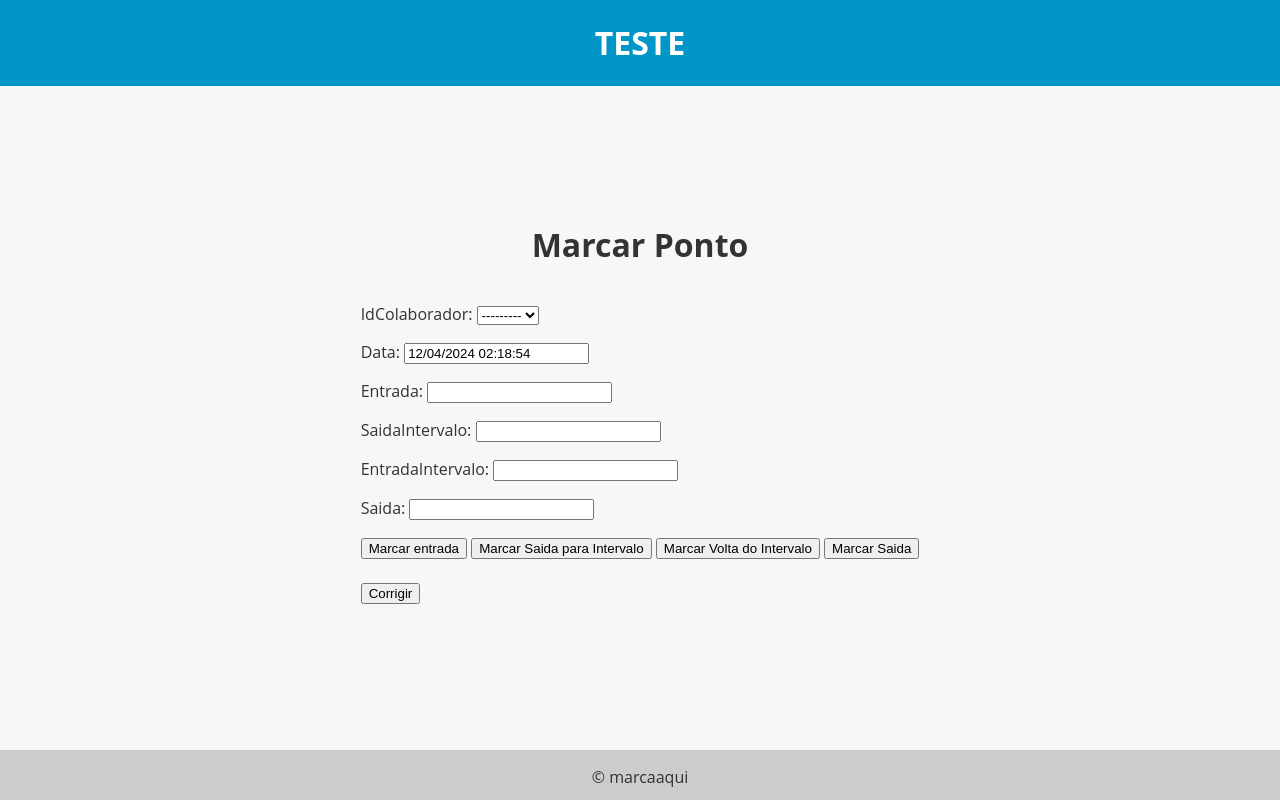
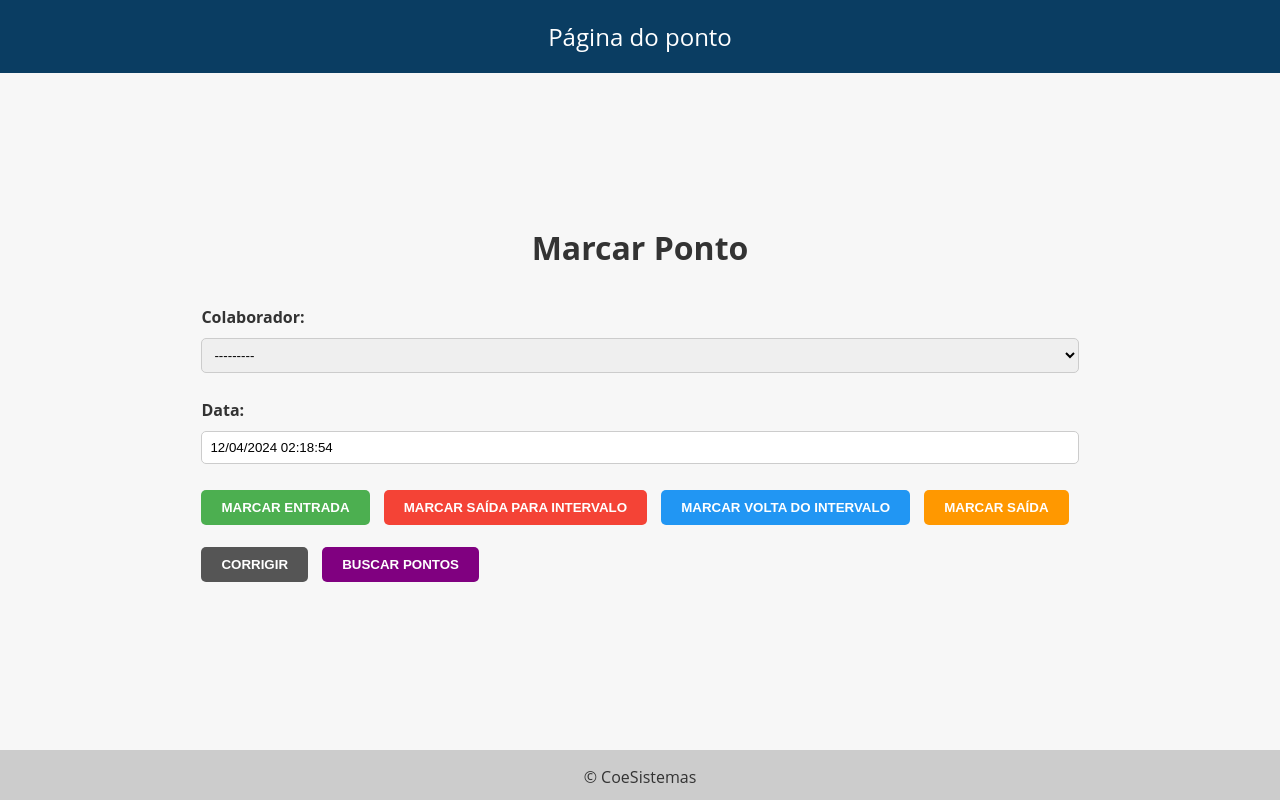
Before and after one commit to marcoskrgr/marca-ponto, a Django app: page /ponto/ in a window 1280 px wide. Run offline with Django 5.2, Linux system fonts and the light colour scheme; data comes from the database, SQL or seed files in the repository; both versions use the stored data as it was after the commit.

Commit message:
Update-ponto

```diff
--- a/app/templates/base.html
+++ b/app/templates/base.html
@@ -18,9 +18,10 @@
     }
 
     header {
-        background-color: #0096c7;
+      background-color: #0a3d62;
       color: #fff;
       text-align: center;
+      padding: 10px 0;
     }
 
     footer {
@@ -43,6 +44,31 @@
       align-items: center;
     }
 
+    /* NavBar */
+
+    nav ul {
+      margin: 0;
+      padding: 0;
+      list-style-type: none;
+      text-align: center;
+    }
+
+    nav ul li {
+      display: inline;
+    }
+
+    nav ul li a {
+      display: inline-block;
+      padding: 10px 20px;
+      color: #fff;
+      text-decoration: none;
+      font-size: 1.5rem;
+    }
+
+    nav ul li a:hover {
+      background-color: #007399;
+    }
+
     /* Estilo para mensagens*/
     .messages {
       list-style: none;
@@ -54,7 +80,10 @@
       padding: 10px;
       margin-bottom: 10px;
       border-radius: 5px;
-      position: fixed;
+
+      display: flex;
+      justify-content: center;
+      align-items: center;
     }
 
     .success {
@@ -69,11 +98,134 @@
       color: #ff3333;
     }
 
+    /* Estilos para a tabela */
+    .table {
+      width: 100%;
+      border-collapse: collapse;
+      border: 1px solid #ddd;
+    }
+
+    .table th, .table td {
+      padding: 8px;
+      text-align: left;
+      border-bottom: 1px solid #ddd;
+    }
+
+    /* Listras alternadas */
+    .table-striped tbody tr:nth-child(odd) {
+      background-color: #f2f2f2;
+    }
+
+    /* Tabela responsiva */
+    .table-responsive {
+      overflow-x: auto;
+    }
+
+    /* Estilo para cabeçalho */
+    .table th {
+      background-color: #343a40;
+      color: #fff;
+    }
+
+    /* Estilo para células de dados */
+    .table td {
+      background-color: #fff;
+    }
+
+    /* Hover nas linhas */
+    .table tbody tr:hover {
+      background-color: #e9ecef;
+    }
+
+    /* Linhas divisoras entre as colunas */
+    .table th:not(:last-child),
+    .table td:not(:last-child) {
+      border-right: 1px solid #ddd;
+    }
+
+    /* Oculta a primeira coluna (data) */
+    .table td:first-child,
+    .table th:first-child {
+      display: none;
+    }
+
+
+    /* Estilos para os labels */
+    label {
+      display: block;
+      margin-bottom: 5px;
+      font-weight: bold;
+      color: #333; /* Cor do texto */
+    }
+
+    /* Estilos para os inputs */
+    input[type="text"],
+    input[type="datetime-local"],
+    input[type="datetime"],
+    select {
+      width: 100%;
+      padding: 8px;
+      margin-top: 5px;
+      margin-bottom: 10px;
+      border: 1px solid #ccc; /* Cor da borda */
+      border-radius: 5px;
+      box-sizing: border-box;
+    }
+
+    /* Estilos para os botões */
+    .btn {
+      padding: 10px 20px;
+      border: none;
+      cursor: pointer;
+      border-radius: 5px;
+      font-weight: bold;
+      text-transform: uppercase;
+      margin-right: 10px;
+    }
+
+    .btn-entrada {
+      background-color: #4CAF50; /* Verde */
+      color: white;
+    }
+
+    .btn-enviar {
+      background-color: #4CAF50; /* Verde */
+      color: white;
+    }
+
+    .btn-saida-intervalo {
+      background-color: #f44336; /* Vermelho */
+      color: white;
+    }
+
+    .btn-entrada-intervalo {
+      background-color: #2196F3; /* Azul */
+      color: white;
+    }
+
+    .btn-saida {
+      background-color: #FF9800; /* Laranja */
+      color: white;
+    }
+
+    .btn-corrigir {
+      background-color: #555555; /* Cinza */
+      color: white;
+    }
+
+    .btn-buscar-pontos {
+      background-color: #800080; /* Roxo */
+      color: white;
+    }
   </style>
 </head>
 <body>
   <header>
-    <h1>TESTE</h1>
+    <nav>
+      <ul>
+        <li><a href="{% url 'ponto_form' %}">Página do ponto</a></li>
+      </ul>
+    </nav>
   </header>
 
   <main>
@@ -82,7 +234,7 @@
   </main>
 
   <footer>
-    <p>&copy; marcaaqui</p>
+    <p>&copy; CoeSistemas</p>
   </footer>
 </body>
 </html>
--- a/app/urls.py
+++ b/app/urls.py
@@ -1,8 +1,10 @@
 from django.contrib import admin
 from django.urls import path
 from employees.views import ponto_form, correcao
+from django.views.generic import RedirectView
 
 urlpatterns = [
+    path('', RedirectView.as_view(url='/ponto/')),
     path('admin/', admin.site.urls),
     path('ponto/', ponto_form, name='ponto_form'),
     path('correcao/<int:id_colaborador>/<str:data>/', correcao, name='correcao_form')
--- a/employees/forms.py
+++ b/employees/forms.py
@@ -9,24 +9,16 @@ class fPontoForm(ModelForm):
         model = fPonto
         fields = ['idColaborador',
                   'data',
-                  'entrada',
-                  'saidaIntervalo',
-                  'entradaIntervalo',
-                  'saida']
+                ]
+        labels = {
+            'idColaborador': 'Colaborador',
+            'data': 'Data',
+        }
 
     def __init__(self, *args, **kwargs):
         super().__init__(*args, **kwargs)
         self.fields['idColaborador'].queryset = dColaboradores.objects.all()
 
         self.fields['data'].widget = forms.DateTimeInput(attrs={'name' : 'idColaborador'})
-
         self.fields['data'].initial = timezone.now()
         self.fields['data'].widget = forms.DateTimeInput(attrs={'type' : 'datetime', 'readonly': True, 'name' : 'data', 'id': 'labelForm'})
-
-        self.fields['entrada'].widget = forms.DateTimeInput(attrs={'type': 'datetime', 'readonly': True, 'id': 'labelForm'})
-
-        self.fields['saidaIntervalo'].widget = forms.DateTimeInput(attrs={'type': 'datetime', 'readonly': True, 'id': 'labelForm'})
-
-        self.fields['entradaIntervalo'].widget = forms.DateTimeInput(attrs={'type': 'datetime','readonly': True, 'id': 'labelForm'})
-
-        self.fields['saida'].widget = forms.DateTimeInput(attrs={'type': 'datetime', 'readonly': True, 'id': 'labelForm'})
--- a/employees/templates/correcao_form.html
+++ b/employees/templates/correcao_form.html
@@ -21,20 +21,20 @@
             <option value="entradaIntervalo">Entrada Intervalo</option>
             <option value="saida">Saida</option>
         </select>
-
+        <p>Hora</p>
         <select name="hora" id="hora">
             {% for hora in horas %}
                 <option value="{{ hora }}">{{ hora }}</option>
             {% endfor %}
         </select>
 
-
+        <p>Minuto</p>
         <select name="minuto" id="minuto">
             {% for minuto in minutos %}
                 <option value="{{ minuto }}">{{ minuto }}</option>
             {% endfor %}
         </select>
 
-        <button type="submit">Enviar</button>
+        <button type="submit" class="btn btn-enviar">Enviar</button>
     </form>
 {% endblock %}
--- a/employees/templates/ponto_form.html
+++ b/employees/templates/ponto_form.html
@@ -2,8 +2,9 @@
 
 {% block content %}
     <h1>Marcar Ponto</h1>
-    <form method="POST">
-        {% csrf_token %}
+
+    <div class="container">
+        <div class="form-container">
             {% if messages %}
                 <ul class="messages">
                     {% for message in messages %}
@@ -11,18 +12,49 @@
                     {% endfor %}
                 </ul>
             {% endif %}
+
+            <form method="POST">
+                {% csrf_token %}
                 {{ ponto_form.as_p }}
-        <button type="submit" name="action" value="entrada">Marcar entrada</button>
 
-        <button type="submit" name="action" value="saidaIntervalo">Marcar Saida para Intervalo</button>
+                <button class="btn btn-entrada" type="submit" name="action" value="entrada">Marcar entrada</button>
+                <button class="btn btn-saida-intervalo" type="submit" name="action" value="saidaIntervalo">Marcar Saída para Intervalo</button>
+                <button class="btn btn-entrada-intervalo" type="submit" name="action" value="entradaIntervalo">Marcar Volta do Intervalo</button>
+                <button class="btn btn-saida" type="submit" name="action" value="saida">Marcar Saída</button>
+                <br><br>
+                <button class="btn btn-corrigir" type="submit" name="action" value="corrigir">Corrigir</button>
+                <button class="btn btn-buscar-pontos" type="submit" name="btn_buscar_pontos">Buscar Pontos</button>
+            </form>
+        </div>
 
-        <button type="submit" name="action" value="entradaIntervalo">Marcar Volta do Intervalo</button>
-
-        <button type="submit" name="action" value="saida">Marcar Saida</button>
-
-        <br><br>
-
-        <button type="submit" name="action" value="corrigir">Corrigir</button>
-
-    </form>
+        <div class="table-container">
+            {% if pontos_do_colaborador %}
+                <h2>Pontos Marcados</h2>
+                <div class="table-responsive">
+                    <table class="table table-striped">
+                        <thead>
+                            <tr>
+                                <th>Data</th>
+                                <th>Entrada</th>
+                                <th>Saída Intervalo</th>
+                                <th>Entrada Intervalo</th>
+                                <th>Saída</th>
+                            </tr>
+                        </thead>
+                        <tbody>
+                            {% for ponto in pontos_do_colaborador %}
+                                <tr>
+                                    <td>{{ ponto.data }}</td>
+                                    <td>{{ ponto.entrada }}</td>
+                                    <td>{{ ponto.saidaIntervalo }}</td>
+                                    <td>{{ ponto.entradaIntervalo }}</td>
+                                    <td>{{ ponto.saida }}</td>
+                                </tr>
+                            {% endfor %}
+                        </tbody>
+                    </table>
+                </div>
+            {% endif %}
+        </div>
+    </div>
 {% endblock %}
--- a/employees/views.py
+++ b/employees/views.py
@@ -1,10 +1,10 @@
-from datetime import date, datetime
+from datetime import date, datetime, timedelta
 from django.shortcuts import render, redirect
 from employees.models import fPonto, fPontoCorrecoes, dColaboradores
 from employees.forms import fPontoForm
 from django.contrib import messages
+from django.shortcuts import get_object_or_404
 from django.utils import timezone
-from django.utils.dateparse import parse_date
 
 #Função para verificar se ja existe a data inserida para o colaborador inserido
 def verificaData(ponto, colaborador, data):
@@ -17,66 +17,101 @@ def verificaData(ponto, colaborador, data):
   return ponto
 
 def ponto_form(request):
+  id_colaborador = request.GET.get('idColaborador')
+  pontos_do_colaborador = []
+  colaborador = None  # Inicializa a variável colaborador
+
+  if id_colaborador:
+    colaborador = get_object_or_404(dColaboradores, pk=id_colaborador)
+    data_atual = datetime.now().date()
+    pontos_do_colaborador = fPonto.objects.filter(idColaborador=colaborador, data=data_atual)
+
+  # Verificar se há algum ponto não marcado no dia anterior
+  if colaborador:  # Verifica se colaborador está definido
+    data_anterior = timezone.now().date() - timedelta(days=1)
+    ponto_anterior = fPonto.objects.filter(idColaborador=colaborador, data=data_anterior).first()
+    if ponto_anterior:
+      if not ponto_anterior.entrada or not ponto_anterior.saidaIntervalo or not ponto_anterior.entradaIntervalo or not ponto_anterior.saida:
+        messages.warning(request, "Você não pode marcar novos pontos até corrigir o ponto pendente do dia anterior.")
+        return redirect('/ponto')  # Redireciona para evitar bater novos pontos
+
+  form = fPontoForm(request.POST)
+
   if request.method == 'POST':
-    form = fPontoForm(request.POST)
+    if 'btn_buscar_pontos' in request.POST:
+      id_colaborador = request.POST.get('idColaborador')
+      colaborador = get_object_or_404(dColaboradores, pk=id_colaborador)
+      data_atual = datetime.now().date()
+      pontos_do_colaborador = fPonto.objects.filter(idColaborador=colaborador, data=data_atual)
+    else:
+        # Verificar se é sábado ou domingo (fim de semana)
+        data_atual = datetime.now().date()
+        if data_atual.weekday() in [5, 6]:  # 5 é sábado, 6 é domingo
+          messages.info(request, "Fim de semana! Não é necessário marcar ponto.")
+          return redirect('/ponto')  # Redireciona para evitar bater pontos no fim de semana
 
-    if form.is_valid():
+        # Verificar se há algum ponto não marcado no dia anterior
+        data_anterior = timezone.now().date() - timedelta(days=1)
+        ponto_anterior = fPonto.objects.filter(idColaborador=colaborador, data=data_anterior).first()
+        if ponto_anterior:
+          if not ponto_anterior.entrada or not ponto_anterior.saidaIntervalo or not ponto_anterior.entradaIntervalo or not ponto_anterior.saida:
+            messages.warning(request, "Você não pode marcar novos pontos até corrigir o ponto pendente do dia anterior.")
+            return redirect('/ponto')  # Redireciona para evitar bater novos pontos
 
-      # Definindo as variaveis usadas abaixo
-      dateTime = form.cleaned_data['data']
+        form = fPontoForm(request.POST)
+        if form.is_valid():
+          # Definindo as variáveis usadas abaixo
+          dateTime = form.cleaned_data['data']
+          data = date(dateTime.year, dateTime.month, dateTime.day)  # Combine a data com a hora mínima
 
-      data = date(dateTime.year, dateTime.month, dateTime.day)  # Combine a data com a hora mínima
+          # Colaborador
+          colaborador = form.cleaned_data['idColaborador']
 
-      #Colaborador
-      colaborador = form.cleaned_data['idColaborador']
+          # Verificando se já existe o dia no ponto do funcionário
+          ponto = fPonto.objects.filter(idColaborador=colaborador, data=data).first()
+          ponto = verificaData(ponto, colaborador, data)
 
-      #Verificando se ja existe o dia no ponto do funcionario
-      ponto = fPonto.objects.filter(idColaborador=colaborador, data=data).first()
-      ponto = verificaData(ponto, colaborador, data)
+          # Verificar qual botão foi clicado
+          action = request.POST.get('action')
 
-      # Verificar qual botão foi clicado
-      action = request.POST.get('action')
+          # Verifica se o campo correspondente já está preenchido
+          if action == 'entrada' and ponto.entrada:
+            messages.error(request, "O ponto de entrada já foi preenchido para este colaborador nesta data.")
+          elif action == 'saidaIntervalo' and ponto.saidaIntervalo:
+            messages.error(request, "O ponto de saída para intervalo já foi preenchido para este colaborador nesta data.")
+          elif action == 'entradaIntervalo' and ponto.entradaIntervalo:
+            messages.error(request, "O ponto de entrada do intervalo já foi preenchido para este colaborador nesta data.")
+          elif action == 'saida' and ponto.saida:
+            messages.error(request, "O ponto de saída já foi preenchido para este colaborador nesta data.")
+          elif action == 'corrigir':
+            id_colaborador = request.POST.get('idColaborador')
+            return redirect (f'/correcao/{id_colaborador}/{data}')
+          else:
+            # Atualiza o campo do ponto correspondente
+            if action == 'entrada':
+              ponto.entrada = dateTime
+              print(ponto.entrada)
+            elif action == 'saidaIntervalo':
+              ponto.saidaIntervalo = dateTime
+              print(ponto.saidaIntervalo)
+            elif action == 'entradaIntervalo':
+              ponto.entradaIntervalo = dateTime
+              print(ponto.entradaIntervalo)
+            elif action == 'saida':
+              ponto.saida = dateTime
+              print(ponto.saida)
 
-      # Verifica se o campo correspondente já está preenchido
-      if action == 'entrada' and ponto.entrada:
-        messages.error(request, "O ponto de entrada já foi preenchido para este colaborador nesta data.")
-      elif action == 'saidaIntervalo' and ponto.saidaIntervalo:
-        messages.error(request, "O ponto de saída para intervalo já foi preenchido para este colaborador nesta data.")
-      elif action == 'entradaIntervalo' and ponto.entradaIntervalo:
-        messages.error(request, "O ponto de entrada do intervalo já foi preenchido para este colaborador nesta data.")
-      elif action == 'saida' and ponto.saida:
-        messages.error(request, "O ponto de saída já foi preenchido para este colaborador nesta data.")
-      elif action == 'corrigir':
-        id_colaborador = request.POST.get('idColaborador')
-        return redirect (f'/correcao/{id_colaborador}/{data}')
-      else:
-        #Atualiza o campo do ponto correspondente
-        if action == 'entrada':
-          ponto.entrada = dateTime
-          print(ponto.entrada)
-        elif action == 'saidaIntervalo':
-          ponto.saidaIntervalo = dateTime
-          print(ponto.saidaIntervalo)
-        elif action == 'entradaIntervalo':
-          ponto.entradaIntervalo = dateTime
-          print(ponto.entradaIntervalo)
-        elif action == 'saida':
-          ponto.saida = dateTime
-          print(ponto.saida)
-
-        ponto.save() #Salva as alteracoes
-        messages.success(request, 'Ponto cadastrado com sucesso!')
-
-        return redirect('/ponto')
-    else:
-      return render(request, 'ponto_form.html', {'ponto_form': form})
+            ponto.save() # Salva as alterações
+            messages.success(request, 'Ponto cadastrado com sucesso!')
+            return redirect('/ponto')
+        else:
+          return render(request, 'ponto_form.html', {'ponto_form': form})
   else:
     form = fPontoForm()
-  return render(request, 'ponto_form.html', {'ponto_form': form})
+  return render(request, 'ponto_form.html', {'ponto_form': form, 'pontos_do_colaborador': pontos_do_colaborador})
 
 
 def correcao(request, id_colaborador, data):
-
   form = fPontoCorrecoes(request.POST)
 
   # Obter a data do ponto a partir da URL
```
Also changed, not shown: app/settings.py (+9 -3 lines), db.sqlite3. Lines whose indentation alone changed are shown as unchanged.
